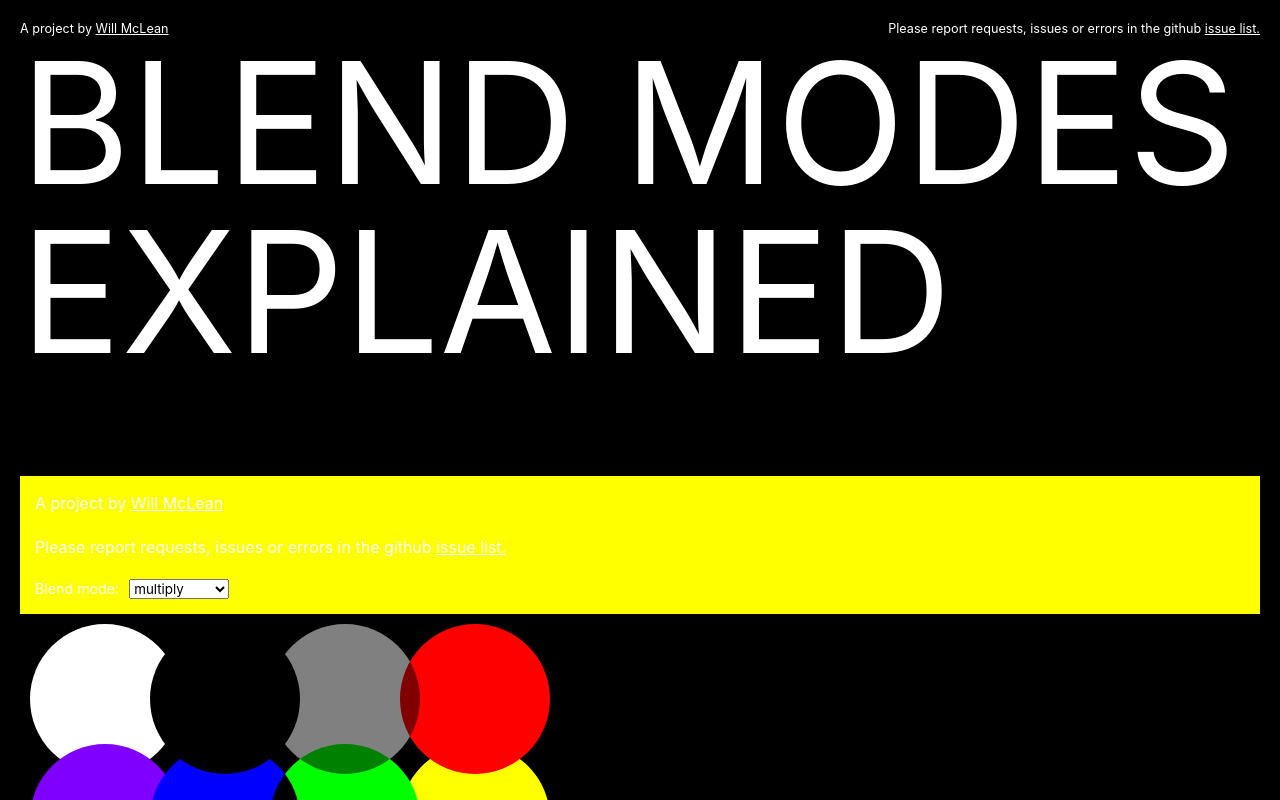
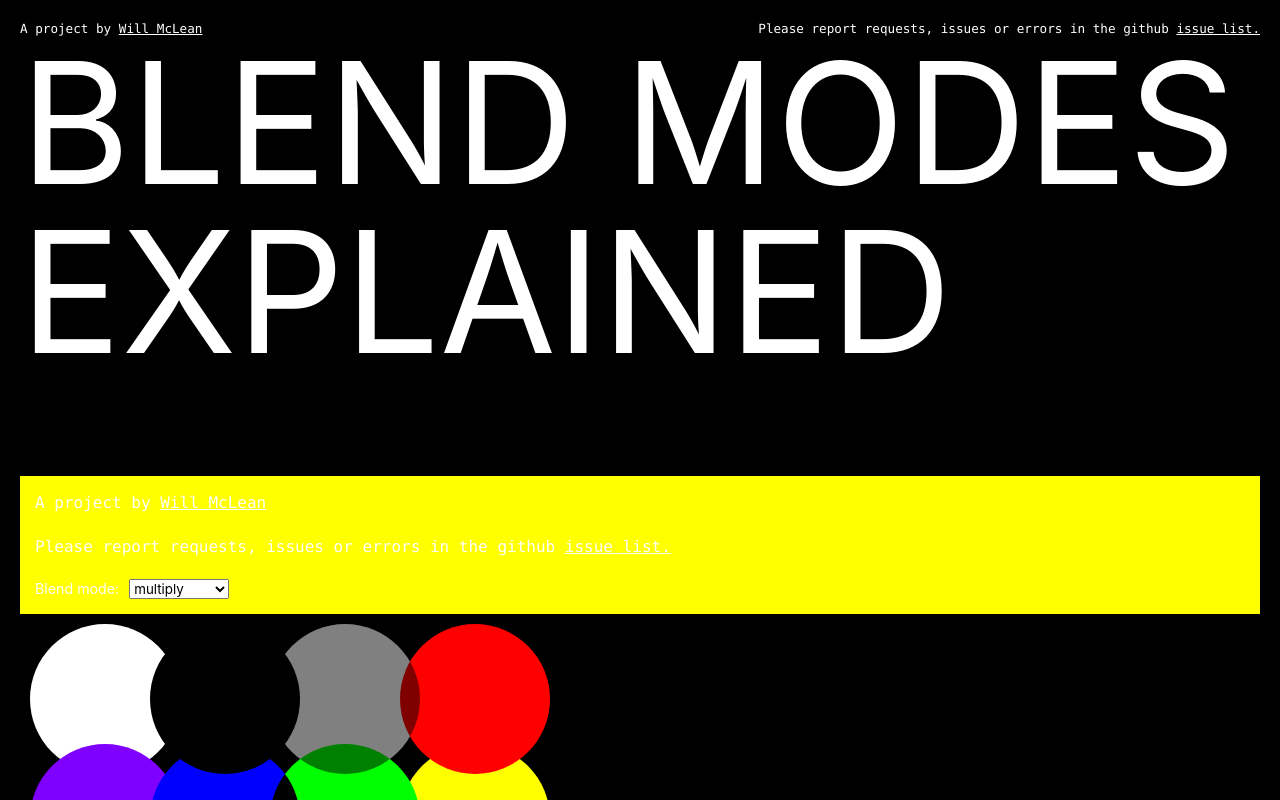
Before and after one commit to willmcl/blend-modes, a React (Create React App) app: page / in a window 1280 px wide. Shown: the top 800 px of the page. Built offline with nearby package versions, Linux system fonts and the light colour scheme.

Commit message:
Update header styles.

```diff
--- a/src/GlobalStyles.js
+++ b/src/GlobalStyles.js
@@ -37,9 +37,10 @@ const GlobalStyle = createGlobalStyle`
   p,
   ol, ul, li,
   code, kbd, pre, samp {
-      line-height: 1.5;
-      margin-top: 2rem;
-      margin-bottom: 2rem;
+    font-family: source-code-pro, Menlo, Monaco, Consolas, "Courier New", monospace;
+    line-height: 1.5;
+    margin-top: 2rem;
+    margin-bottom: 2rem;
   }
 
   h1, h2, h3, h4, h5, h6 {
@@ -49,7 +50,18 @@ const GlobalStyle = createGlobalStyle`
       a:hover { text-decoration: none; }
   }
 
-  h1 { ${props => props.theme.typeStyles( 20 )}; }
+  h1 {
+    ${props => props.theme.typeStyles( 10 )};
+    @media ( ${props => props.theme.breakpoints.sm} ) {
+      ${props => props.theme.typeStyles( 14 )};
+    }
+    @media ( ${props => props.theme.breakpoints.md} ) {
+      ${props => props.theme.typeStyles( 16 )};
+    }
+    @media ( ${props => props.theme.breakpoints.lg} ) {
+      ${props => props.theme.typeStyles( 20 )};
+    }
+  }
   h2 { ${props => props.theme.typeStyles( 1 )}; }
   h3 { ${props => props.theme.typeStyles( 1 )}; }
   h4 { ${props => props.theme.typeStyles( 1 )}; }
--- a/src/Header.js
+++ b/src/Header.js
@@ -8,6 +8,7 @@ const Holder = styled.header`
   .info {
     display: grid;
     grid-template-columns: 1fr;
+    grid-row-gap: 1rem;
     grid-column-gap: 2rem;
     @media(${props => props.theme.breakpoints.md}) {
       order: 1;
@@ -17,14 +18,17 @@ const Holder = styled.header`
       ${props => props.theme.typeStyles( -2 )};
       margin: 0;
       &:last-child {
-        text-align: right;
+        @media(${props => props.theme.breakpoints.md}) {
+          text-align: right;
+        }
       }
     }
 
   }
   h1 {
-    margin: 0;
+    margin-top: 0;
     @media(${props => props.theme.breakpoints.md}) {
+      margin-bottom: 0;
       order: 2;
       grid-template-columns: 1fr 1fr;
     }
```
